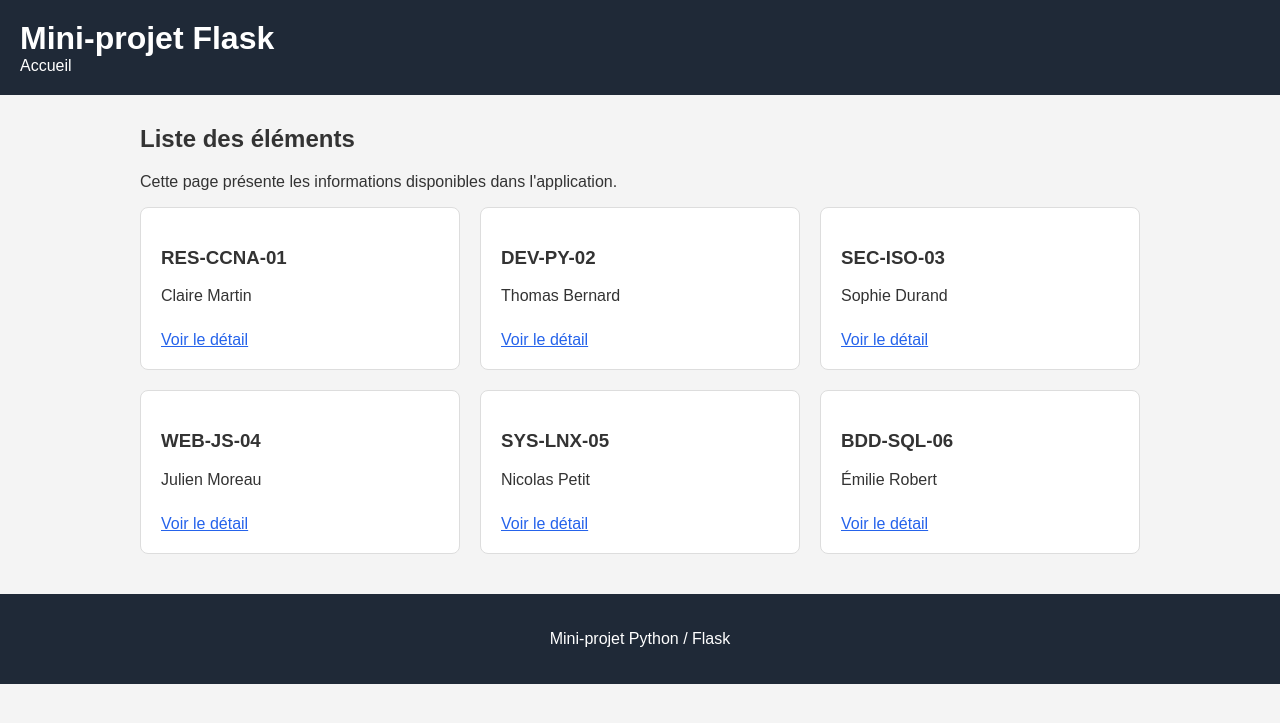
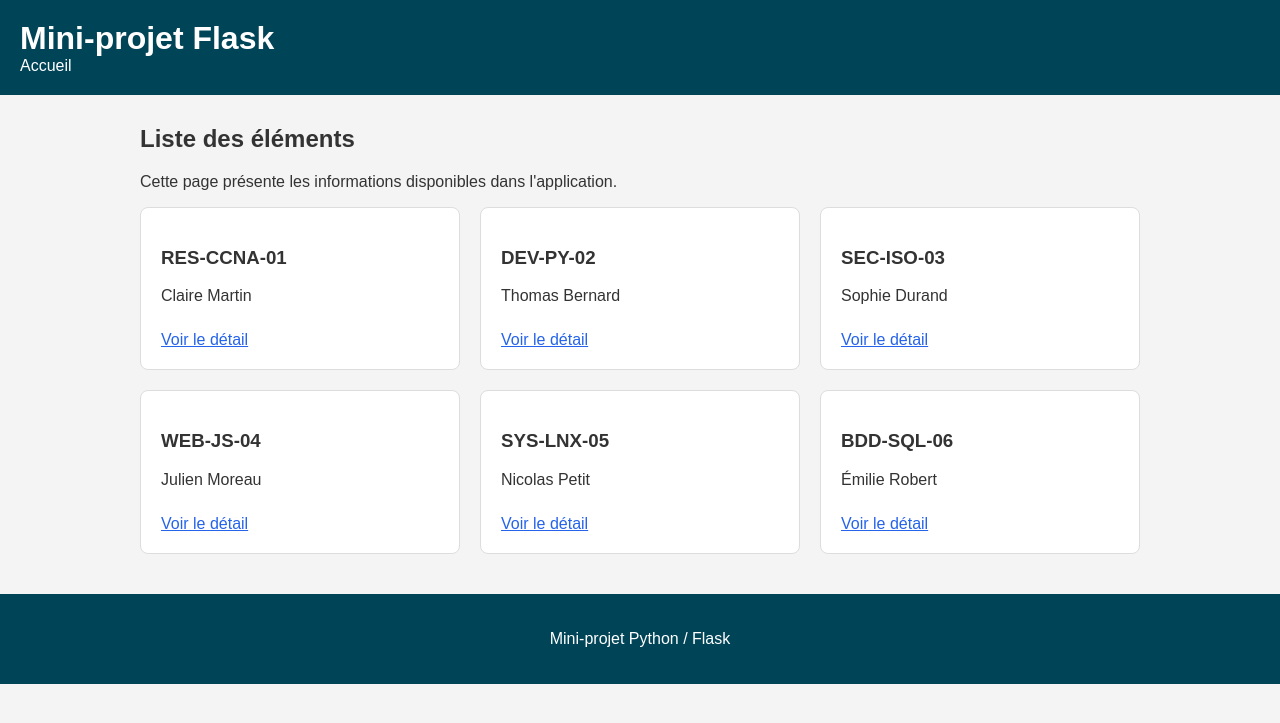
Before and after one commit to boudjelaba/CIEL2, a Flask app: page / in a window 1280 px wide. Shown: the top 723 px of the page. Run offline with Flask 3, Linux system fonts and the light colour scheme.

Commit message:
Update style.css

```diff
--- a/GitHub_Project/mini-projet-flask/static/style.css
+++ b/GitHub_Project/mini-projet-flask/static/style.css
@@ -6,7 +6,7 @@ body {
 }
 
 header {
-    background-color: #1f2937;
+    background-color: #004458;
     color: white;
     padding: 20px;
 }
@@ -50,6 +50,6 @@ footer {
     margin-top: 40px;
     padding: 20px;
     text-align: center;
-    background-color: #1f2937;
+    background-color: #004458;
     color: white;
 }
```
